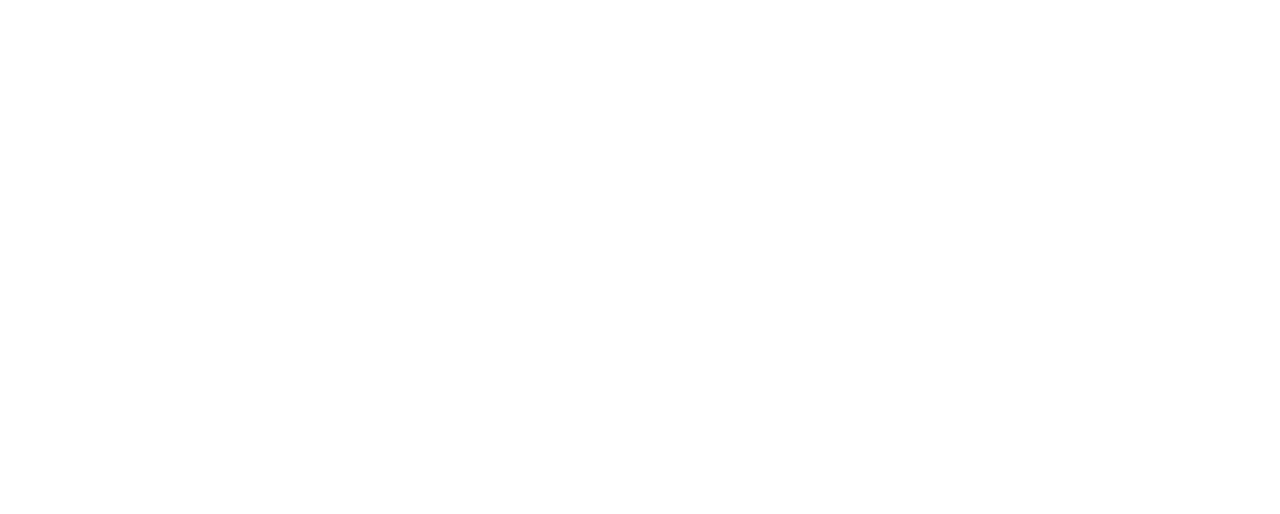
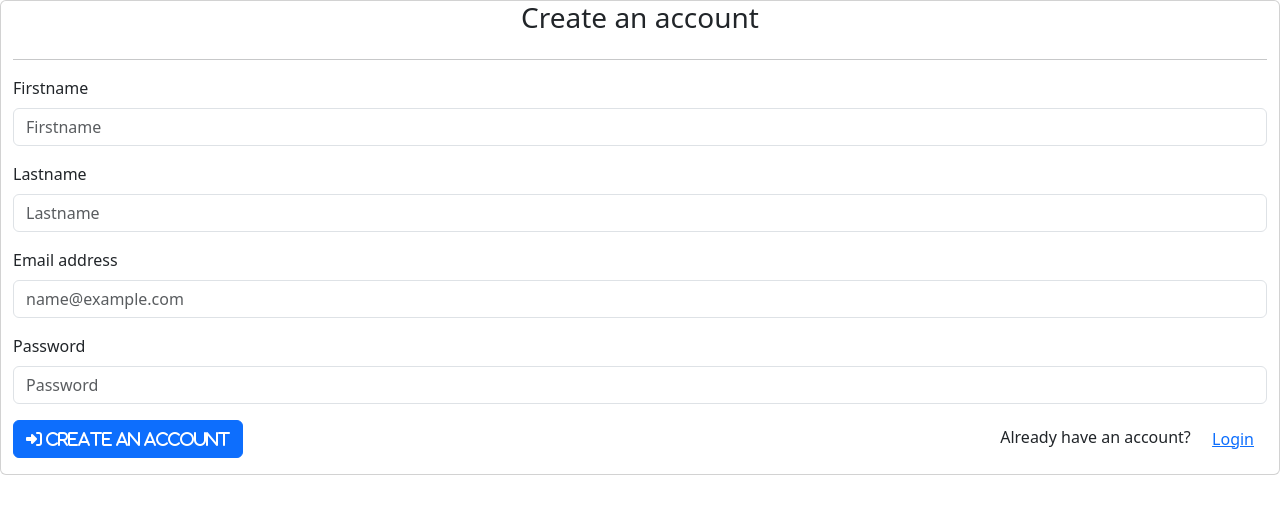
Before and after one commit to SoumayaRomdhani/book-network-app, an Angular app in the folder book-network-ui/: page /register in a window 1280 px wide. Before the commit this address led to /. Shown: the top 514 px of the page. Built offline with nearby package versions, Linux system fonts and the light colour scheme.

Commit message:
implement the register page

```diff
--- a/book-network-ui/src/app/app.module.ts
+++ b/book-network-ui/src/app/app.module.ts
@@ -5,11 +5,13 @@
 import { AppComponent } from './app.component';
 import { LoginComponent } from './pages/login/login.component';
 import { FormsModule } from '@angular/forms';
+import { RegisterComponent } from './pages/register/register.component';
 
 @NgModule({
   declarations: [
     AppComponent,
-    LoginComponent
+    LoginComponent,
+    RegisterComponent
   ],
   imports: [
     BrowserModule,
--- a/book-network-ui/src/app/pages/register/register.component.html
+++ b/book-network-ui/src/app/pages/register/register.component.html
@@ -1 +1,34 @@
-<p>register works!</p>
+<div class="container-fluid card login-container">
+  <h3 class="text-center">Create an account</h3>
+  <hr>
+  <div class="alert alert-danger" role="alert" *ngIf="errorMsg.length">
+    <p *ngFor="let msg of errorMsg">{{msg}}</p>
+  </div>
+  <div class="mb-3">
+    <label for="firstname" class="form-label">Firstname</label>
+    <input [(ngModel)]="registerRequest.firstname" type="text" class="form-control" id="firstname" placeholder="Firstname">
+  </div>
+  <div class="mb-3">
+    <label for="lastname" class="form-label">Lastname</label>
+    <input [(ngModel)]="registerRequest.lastname" type="text" class="form-control" id="lastname" placeholder="Lastname">
+  </div>
+  <div class="mb-3">
+    <label for="login" class="form-label">Email address</label>
+    <input [(ngModel)]="registerRequest.email" type="email" class="form-control" id="login" placeholder="name@example.com">
+  </div>
+  <div class="mb-3">
+    <label for="password" class="form-label">Password</label>
+    <input [(ngModel)]="registerRequest.password" type="password" class="form-control" id="password" placeholder="Password">
+  </div>
+  <div class="d-flex justify-content-between mb-3">
+    <button (click)="register()" type="button" class="btn btn-primary">
+      <em class="fas fa-sign-in-alt">&nbsp;Create an account</em>
+    </button>
+    <div>
+      Already have an account?&nbsp;
+      <button (click)="login()" type="button" class="btn btn-link">
+        Login
+      </button>
+    </div>
+  </div>
+</div>
--- a/book-network-ui/src/app/pages/register/register.component.ts
+++ b/book-network-ui/src/app/pages/register/register.component.ts
@@ -1,4 +1,8 @@
 import { Component } from '@angular/core';
+import {Router} from '@angular/router';
+import {RegistrationRequest} from '../../services/models/registration-request';
+import {AuthenticationService} from '../../services/services/authentication.service';
+
 
 @Component({
   selector: 'app-register',
@@ -7,4 +11,34 @@
 })
 export class RegisterComponent {
 
+  registerRequest: RegistrationRequest = {email: '', firstname: '', lastname: '', password: ''};
+  errorMsg: Array<string> = [];
+
+   constructor(
+      private router: Router,
+      private authService: AuthenticationService
+    ) {
+    }
+
+  register(){
+    this.errorMsg = [];
+        this.authService.register({
+          body: this.registerRequest
+        })
+          .subscribe({
+            next: () => {
+              this.router.navigate(['activate-account']);
+            },
+            error: (err) => {
+              this.errorMsg = err.error.validationErrors;
+            }
+          });
+    }
+
+  login(){
+    this.router.navigate(['login']);
+    }
+
+
+
 }
```
Also changed, not shown: book-network-ui/src/app/app-routing.module.ts (+6 -1 lines).
